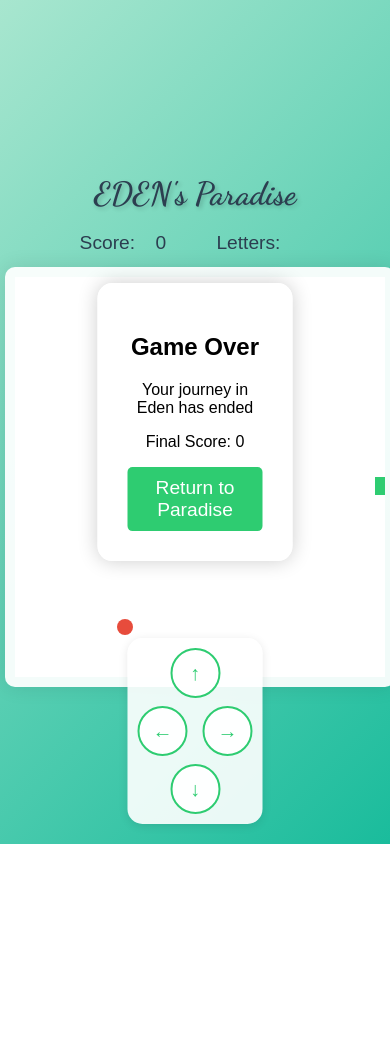
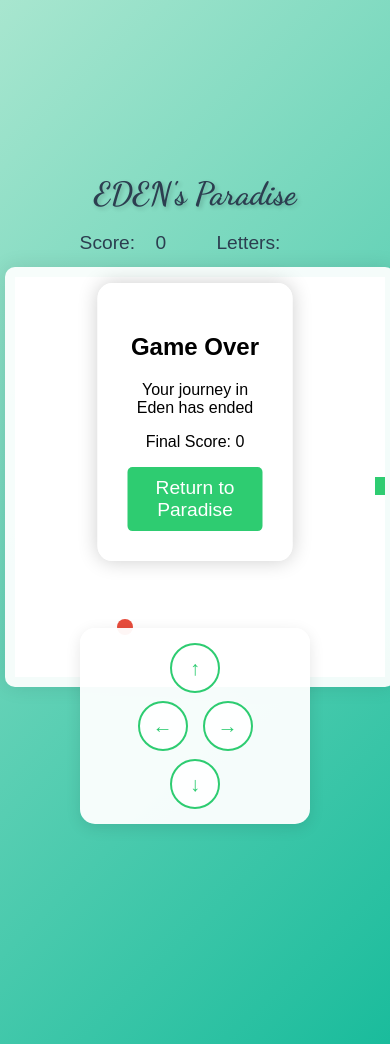
Before and after one commit to alpha-mintamirr/Game_for_Edu, a Flask app: page / in a window 390 px wide. Before the commit the page ends 844 px from the top, so only its background shows below. Run offline with Flask 3, Linux system fonts and the light colour scheme; some libraries are stand-ins or nearby versions.

Commit message:
Update style.css

```diff
--- a/static/css/style.css
+++ b/static/css/style.css
@@ -21,7 +21,8 @@ body {
     width: 100%;
     max-width: 600px;
     padding: 10px;
-    padding-bottom: 180px; /* Added more padding for mobile controls */
+    margin-bottom: 150px;
+    position: relative;
 }
 
 h1 {
@@ -94,31 +95,32 @@ h1 {
     display: none;
     flex-direction: column;
     align-items: center;
-    gap: 8px; /* Reduced gap */
-    margin-top: 15px;
-    position: fixed; /* Changed to fixed positioning */
-    bottom: 20px; /* Position from bottom */
+    gap: 8px;
+    position: fixed;
+    bottom: 20px;
     left: 50%;
     transform: translateX(-50%);
-    background: rgba(255, 255, 255, 0.9); /* Added semi-transparent background */
-    padding: 10px;
+    background: rgba(255, 255, 255, 0.95);
+    padding: 15px;
     border-radius: 15px;
-    box-shadow: 0 2px 10px rgba(0, 0, 0, 0.1);
-    z-index: 1000;
+    box-shadow: 0 4px 15px rgba(0, 0, 0, 0.1);
+    z-index: 100;
+    width: auto;
+    min-width: 200px;
 }
 
 .horizontal-controls {
     display: flex;
-    gap: 15px; /* Reduced gap */
+    gap: 15px;
 }
 
 #mobile-controls button {
-    width: 50px; /* Reduced size */
-    height: 50px; /* Reduced size */
+    width: 50px;
+    height: 50px;
     background-color: rgba(255, 255, 255, 0.95);
     border: 2px solid var(--eden-green);
     border-radius: 50%;
-    font-size: 20px; /* Reduced font size */
+    font-size: 20px;
     color: var(--eden-green);
     cursor: pointer;
     display: flex;
@@ -141,6 +143,12 @@ h1 {
 
     .game-container {
         padding: 5px;
+        margin-bottom: 180px;
+    }
+
+    body {
+        min-height: calc(100vh + 180px);
+        padding-bottom: 20px;
     }
 
     h1 {
@@ -154,7 +162,6 @@ h1 {
     }
 }
 
-/* Prevent scrolling on mobile while playing */
 body.playing {
     overflow: hidden;
     position: fixed;
```
